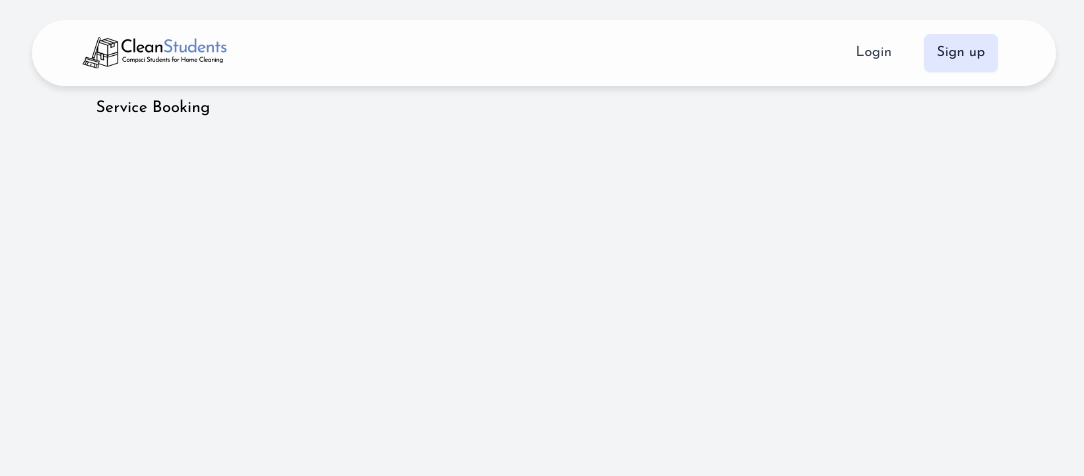
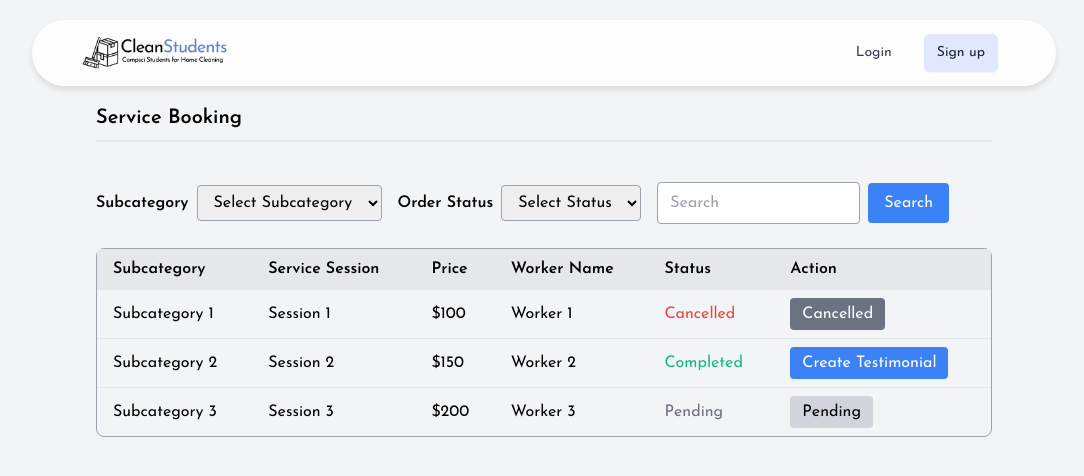
Before and after one commit to caqqmarina/GA2_KKI_ILoveBasdat, a Django app: template services/templates/service_booking.html in a window 1280 px wide. Shown: the top 476 px of the page, without its empty margins (96-1180 px from the left). Run offline with Django 5.2, Linux system fonts and the light colour scheme; the template is opened without the code that fills it, so the values that code supplies are empty.

Commit message:
Changes and implement webpage

```diff
--- a/GA2_KKI_IloveBasdat/settings.py
+++ b/GA2_KKI_IloveBasdat/settings.py
@@ -53,6 +53,8 @@ MIDDLEWARE = [
 ]
 
 ROOT_URLCONF = 'GA2_KKI_IloveBasdat.urls'
+
+SESSION_ENGINE = 'django.contrib.sessions.backends.db'  # Use database-backed sessions
 
 TEMPLATES = [
     {
--- a/services/templates/service_booking.html
+++ b/services/templates/service_booking.html
@@ -1,10 +1,100 @@
 {% extends 'base.html' %}
 {% block content %}
 {% include 'navbar1.html' %}
+<!-- Box Container -->
+<div class="bg-transparent p-8 rounded-lg mb-8">
+    <h2 class="text-lg font-semibold text-indigo-700"></h2>
+    <p class="text-sm text-gray-600"></p>
+</div>
 
 <div class="mt-10 mx-auto max-w-4xl">
-    <h1>Service Booking</h1>
+    <div class="flex justify-between items-center border-b-2 pb-2">
+        <h1 class="text-xl font-bold">Service Booking</h1>
+    </div>
+
+    <!-- Filters -->
+    <div class="flex space-x-4 mt-10 mb-6">
+        <!-- Subcategory Dropdown -->
+        <div class="flex items-center">
+            <label for="subcategory" class="mr-2 font-semibold">Subcategory</label>
+            <select id="subcategory" name="subcategory" class="border border-gray-400 rounded px-3 py-2">
+                <option value="">Select Subcategory</option>
+                <!-- Add subcategories dynamically -->
+                <option value="subcategory1">Subcategory 1</option>
+                <option value="subcategory2">Subcategory 2</option>
+            </select>
+        </div>
+
+        <!-- Order Status Dropdown -->
+        <div class="flex items-center">
+            <label for="order_status" class="mr-2 font-semibold">Order Status</label>
+            <select id="order_status" name="order_status" class="border border-gray-400 rounded px-3 py-2">
+                <option value="">Select Status</option>
+                <option value="completed">Completed</option>
+                <option value="cancelled">Cancelled</option>
+                <option value="pending">Pending</option>
+            </select>
+        </div>
+
+        <!-- Search Bar -->
+        <div class="flex items-center">
+            <input
+                type="text"
+                placeholder="Search"
+                class="border border-gray-400 rounded px-3 py-2 w-full"
+            />
+            <button class="ml-2 px-4 py-2 bg-blue-500 text-white rounded hover:bg-blue-600">Search</button>
+        </div>
+    </div>
+
+    <!-- Booking List -->
+    <div class="border border-gray-400 rounded-lg">
+        <table class="table-auto w-full text-left">
+            <thead>
+                <tr class="bg-gray-200">
+                    <th class="px-4 py-2">Subcategory</th>
+                    <th class="px-4 py-2">Service Session</th>
+                    <th class="px-4 py-2">Price</th>
+                    <th class="px-4 py-2">Worker Name</th>
+                    <th class="px-4 py-2">Status</th>
+                    <th class="px-4 py-2">Action</th>
+                </tr>
+            </thead>
+            <tbody>
+                <!-- Example Rows -->
+                <tr class="border-t">
+                    <td class="px-4 py-2">Subcategory 1</td>
+                    <td class="px-4 py-2">Session 1</td>
+                    <td class="px-4 py-2">$100</td>
+                    <td class="px-4 py-2">Worker 1</td>
+                    <td class="px-4 py-2 text-red-500">Cancelled</td>
+                    <td class="px-4 py-2">
+                        <button class="px-3 py-1 bg-gray-500 text-white rounded">Cancelled</button>
+                    </td>
+                </tr>
+                <tr class="border-t">
+                    <td class="px-4 py-2">Subcategory 2</td>
+                    <td class="px-4 py-2">Session 2</td>
+                    <td class="px-4 py-2">$150</td>
+                    <td class="px-4 py-2">Worker 2</td>
+                    <td class="px-4 py-2 text-green-500">Completed</td>
+                    <td class="px-4 py-2">
+                        <button class="px-3 py-1 bg-blue-500 text-white rounded">Create Testimonial</button>
+                    </td>
+                </tr>
+                <tr class="border-t">
+                    <td class="px-4 py-2">Subcategory 3</td>
+                    <td class="px-4 py-2">Session 3</td>
+                    <td class="px-4 py-2">$200</td>
+                    <td class="px-4 py-2">Worker 3</td>
+                    <td class="px-4 py-2 text-gray-500">Pending</td>
+                    <td class="px-4 py-2">
+                        <button class="px-3 py-1 bg-gray-300 text-black rounded">Pending</button>
+                    </td>
+                </tr>
+            </tbody>
+        </table>
+    </div>
 </div>
 
-
 {% endblock content %}
--- a/services/templates/subcategory.html
+++ b/services/templates/subcategory.html
@@ -2,6 +2,11 @@
 
 {% block content %}
 {% include 'navbar1.html' %}
+<!-- Box Container -->
+<div class="bg-transparent p-8 rounded-lg mb-8">
+    <h2 class="text-lg font-semibold text-indigo-700"></h2>
+    <p class="text-sm text-gray-600"></p>
+</div>
 
 <div class="mt-10 mx-auto max-w-4xl">
     <!-- Name of Category and Subcategory -->
--- a/templates/navbar1.html
+++ b/templates/navbar1.html
@@ -16,7 +16,7 @@
                 <img src="{% static 'images/cleanstudentslogo.png' %}" alt="CleanStudents Logo" class="logo-img">
             </div>
             <div class="flex-shrink-0 flex px-2 py-1 items-center space-x-8">
-                {% if not user.is_authenticated %}
+                {% if not user.is_active %}
                 <!-- Login Link (could be conditionally rendered if the user is not logged in) -->
                     <a class="text-gray-700 hover:text-indigo-700 text-sm font-medium" href="{% url 'login' %}">Login</a>
                     <a class="text-gray-800 bg-indigo-100 hover:bg-indigo-200 inline-flex items-center justify-center px-3 py-2 border border-transparent text-sm font-medium rounded-md shadow-sm" href="{% url 'register_landing' %}">Sign up</a>
@@ -27,9 +27,5 @@
                 {% endif %}
         </div>
     </nav>
-    <!-- Content Placeholder -->
-    <div class="content mt-24">
-        <!-- Page content goes here -->
-    </div>
 </body>
 </html>
```
Also changed, not shown: services/views.py (+37 -4 lines).
